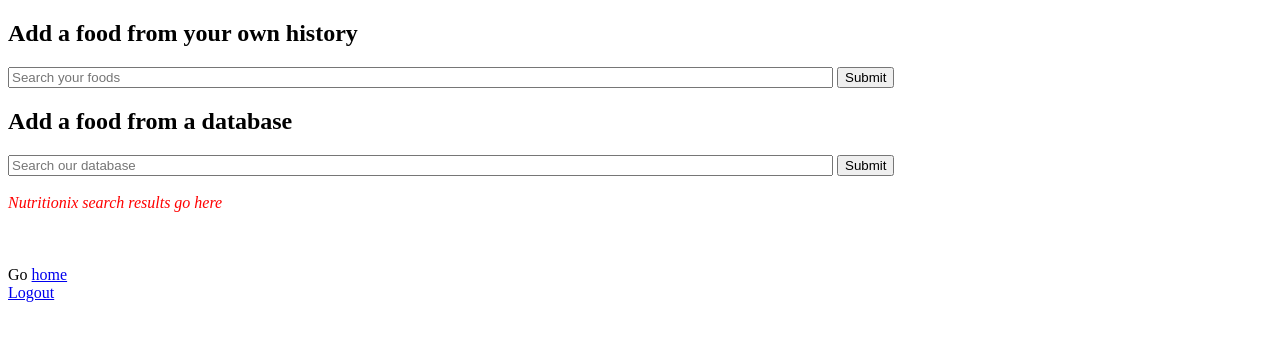
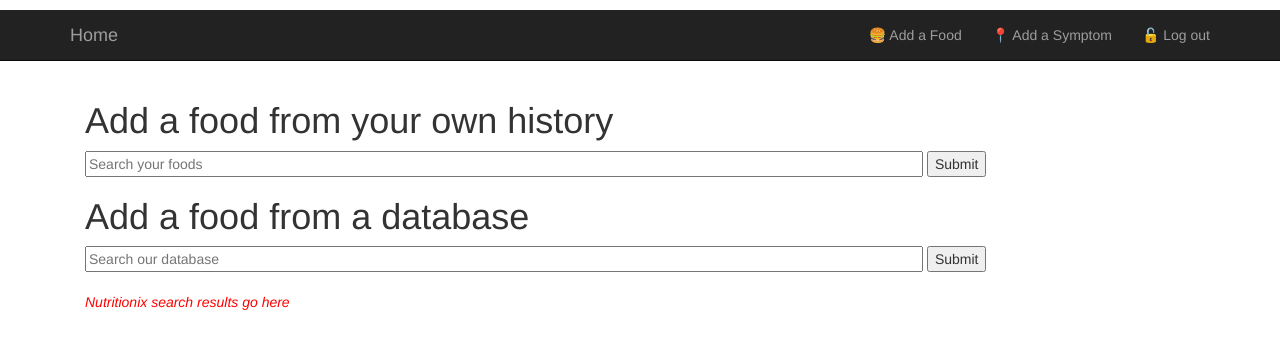
Before and after one commit to k3llymariee/the-gi-pi, a Flask app: page /add_food in a window 1280 px wide. Shown: the top 349 px of the page. Run offline with Flask 2, Linux system fonts and the light colour scheme; the visitor is signed in with stand-in values (Sample User, id 1); data comes from the database, SQL or seed files in the repository; data that the repository does not hold is empty; some libraries are stand-ins or nearby versions.

Commit message:
No longer supporting day and meal specific food adds, wrote html for adding a food manually

```diff
--- a/server.py
+++ b/server.py
@@ -146,6 +146,7 @@ def process_logout():
 
 @app.route("/add_food", methods=['GET'])
 def add_food_form():
+    """Displays the general add food template"""
 
     return render_template('add_food.html')
 
@@ -206,7 +207,7 @@ def search_user_foods():
     # ORDER BY fl.ts desc
     # limit 10
 
-    user_foods = FoodLog.query.filter(FoodLog.user_id == user.id).order_by(FoodLog.ts.desc()).all()
+    user_foods = FoodLog.query.filter(FoodLog.user_id == user.id).order_by(FoodLog.ts.desc()).limit(10)
     # i know this will return dupes of foods if
     # a user has eaten the same thing more than once
 
@@ -237,6 +238,14 @@ def database_search(search_term):
     return jsonify({"foods": foods})
 
 
+@app.route("/manual_add")
+def manually_add_food():
+
+    meals = Meal.query.all()
+
+    return render_template('manual_add.html', meals=meals)
+
+
 @app.route("/add_symptom", methods=['GET'])
 def symptom_form():
     """Display form for users to add their symptoms"""
@@ -244,7 +253,8 @@ def symptom_form():
     symptoms = Symptom.query.all()
     return render_template('add_symptom.html',
                             symptoms=symptoms,
-                            current_time=datetime.today())
+                            # current_time=datetime.today(),
+                            )
 
 
 @app.route("/add_symptom", methods=['POST'])
--- a/static/css/style.css
+++ b/static/css/style.css
@@ -2,7 +2,7 @@ div.food {
     border-radius: 3px;
     border: 3px solid black;
     width: 20em;
-    height: 20em;
+    height: 21em;
     margin: 2em;
     padding: 1em;
     display: inline-block;
@@ -16,3 +16,12 @@ img {
     color: red;
     font-style: italic;
 }
+
+textarea {
+    width: 50em;
+}
+
+.boxy {
+    margin-bottom: 10px;
+    margin-top: 5px;
+}
--- a/static/js/add_food.js
+++ b/static/js/add_food.js
@@ -24,8 +24,6 @@ const insertFoodData = (res) => {
                    <a href="/add_food/${currentFood.id}">+</a>
             </li>`
         );
-
-
     }
 
     container.append('</ul>')
@@ -43,7 +41,10 @@ $('#search-food').on('submit', (evt) => {
         const foods = res["foods"]
         const container = $('#display-search');
         container.empty()
-        container.append('<p>Nutritionix food resutls</p>')
+        container.append(`<br><p>
+                            Can't find what you're looking for?
+                            <a href='/manual_add'>Add it manually</a>
+                        </p>`)
 
         for (const food of foods) {
             container.append(`
@@ -75,7 +76,7 @@ $('#db-search').on('submit', (evt) => {
 
         else {
 
-            container.append('<ul>');
+            container.append("<ul>");
 
             for (const food of foods) {
                 container.append(`<div>
--- a/templates/add_food.html
+++ b/templates/add_food.html
@@ -3,6 +3,7 @@
 {% block title %}Add a food{% endblock %}
 
 {% block content %}
+<div class="container">
     <section>
         <h1>Add a food from your own history</h1>
         <form id="db-search">
@@ -31,6 +32,7 @@
         <br><span class="temporary">Nutritionix search results go here</span>
     </section>
 
+</div>
 {% endblock %}
 
 {% block js %}
--- a/templates/base.html
+++ b/templates/base.html
@@ -14,27 +14,56 @@
             <li>{{ message }}</li>
         {% endfor %}
         </ul>
-
+        <link rel="stylesheet"
+          href="http://maxcdn.bootstrapcdn.com/bootstrap/3.3.4/css/bootstrap.css"/>
         <link rel="stylesheet" type="text/css" href="/static/css/style.css">
 
     </head>
 <body>
-    <!-- Include the page's content with this block. -->
-    {% block content %}
-    CONTENT GOES HERE
-    {% endblock %}
+    <div class="navbar navbar-inverse navbar-static-top">
+        <div class="container">
+
+            <div class="navbar-header">
+                <!-- <img src="would go here"> -->
+                <a class="navbar-brand" href="/">Home</a>
+            </div>
+
+            <div class="navbar-collapse collapse">
+                <ul class="nav navbar-nav navbar-right">
+                    {% if session.get('user_id') %}
+                        <li><a href="/add_food">🍔 Add a Food</a></li>
+                        <li><a href="/add_symptom">📍 Add a Symptom</a></li>
+                        <li><a href="/logout">🔓 Log out</a></li>
+                    {% else %}
+                        <li><a href="/register">📝 Register</a></li>
+                        <li><a href="/login">🔒 Log In</a></li>
+                    {% endif %}
+                </ul>
+            </div>
+
+        </div>
+    </div>
+    <div class="container">
+
+      <!-- Show flashed messages -->
+      {% with messages = get_flashed_messages() %}
+          {% for message in messages %}
+              <div class="alert alert-warning">{{ message }}</div>
+          {% endfor %}
+      {% endwith %}
+
+      <!-- This is where the main content goes. -->
+      {% block content %}
+          CONTENT GOES HERE
+      {% endblock %}
+
+    </div>
 
     <!-- Include any page-specific Javascript using this block. -->
     {% block js %}
     {% endblock %}
 </body>
 <footer>
-    <br><br><br>
-    Go <a href="/">home</a><br>
-    {% if session.get('user_id') %}
-        <a href="/logout">Logout</a><br>
-    {% else %}
-        <a href="/login">Log In</a><br>
-    {% endif %}
+
 </footer>
 </html>
--- a/templates/confirm_food.html
+++ b/templates/confirm_food.html
@@ -3,7 +3,7 @@
 {% block title %} Confirm & Add Food {% endblock %}
 
 {% block content %}
-
+<div class="container">
 <h1>{{food.name}}</h1>
 <h3>Ingredients:</h3>
 
@@ -24,5 +24,5 @@
     <input type="hidden" name="food_id" value={{food.id}} /><br>
     <input type="submit" />
 </form>
-
+</div>
 {% endblock %}
--- a/templates/register_form.html
+++ b/templates/register_form.html
@@ -2,7 +2,9 @@
 
 {% block title %}Register User{% endblock %}
 
-{% block content %}<form action="/register" method="POST">
+{% block content %}
+<div class="container">
+    <form action="/register" method="POST">
         Email<br>
         <input type="text" name="email" size="50"/><br>
         Password<br>
@@ -11,5 +13,6 @@
         <input type="password" name="confirm_password" size="50"/><br>
         <input type="submit" name="submit" />
     </form>
+</div>
 
 {% endblock %}
```
Also changed, not shown: templates/add_symptom.html (+5 -5 lines), templates/daily_view.html (+5 -3 lines), templates/login.html (+6 -2 lines), templates/manual_add.html (added, +26 -0 lines). Lines whose indentation alone changed are shown as unchanged.
